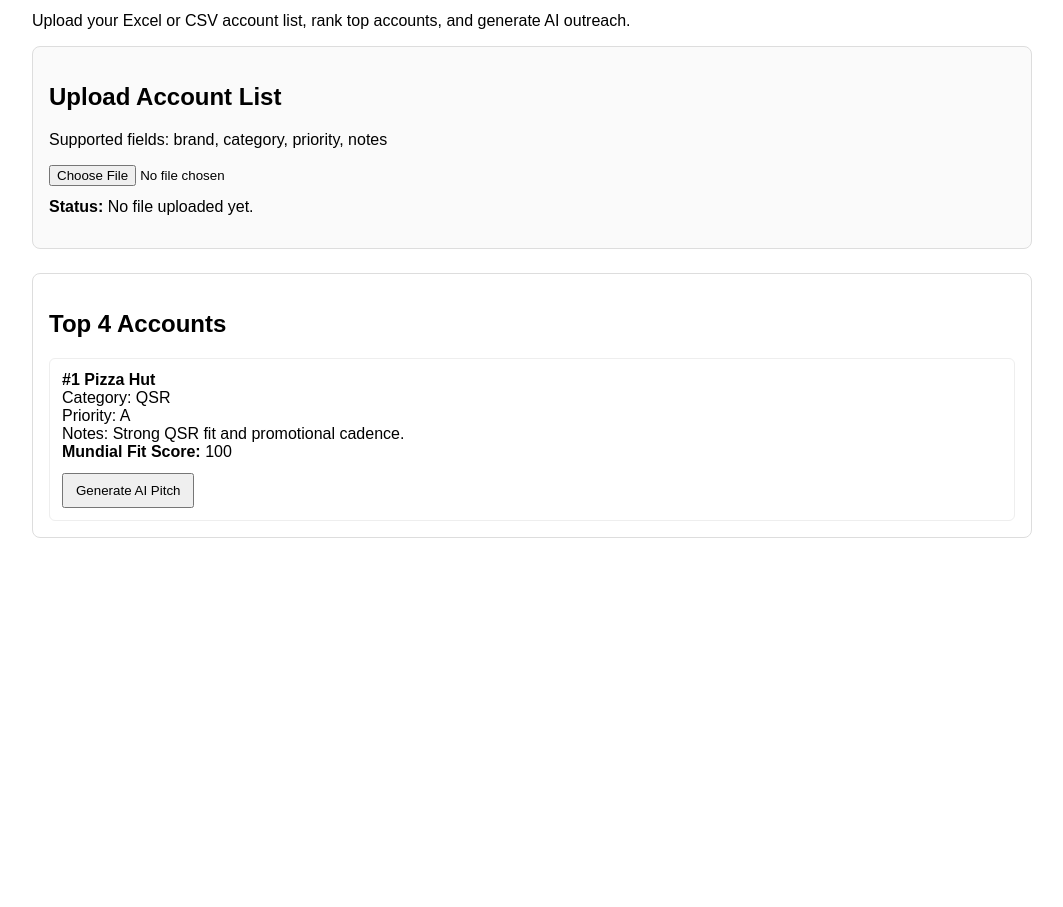
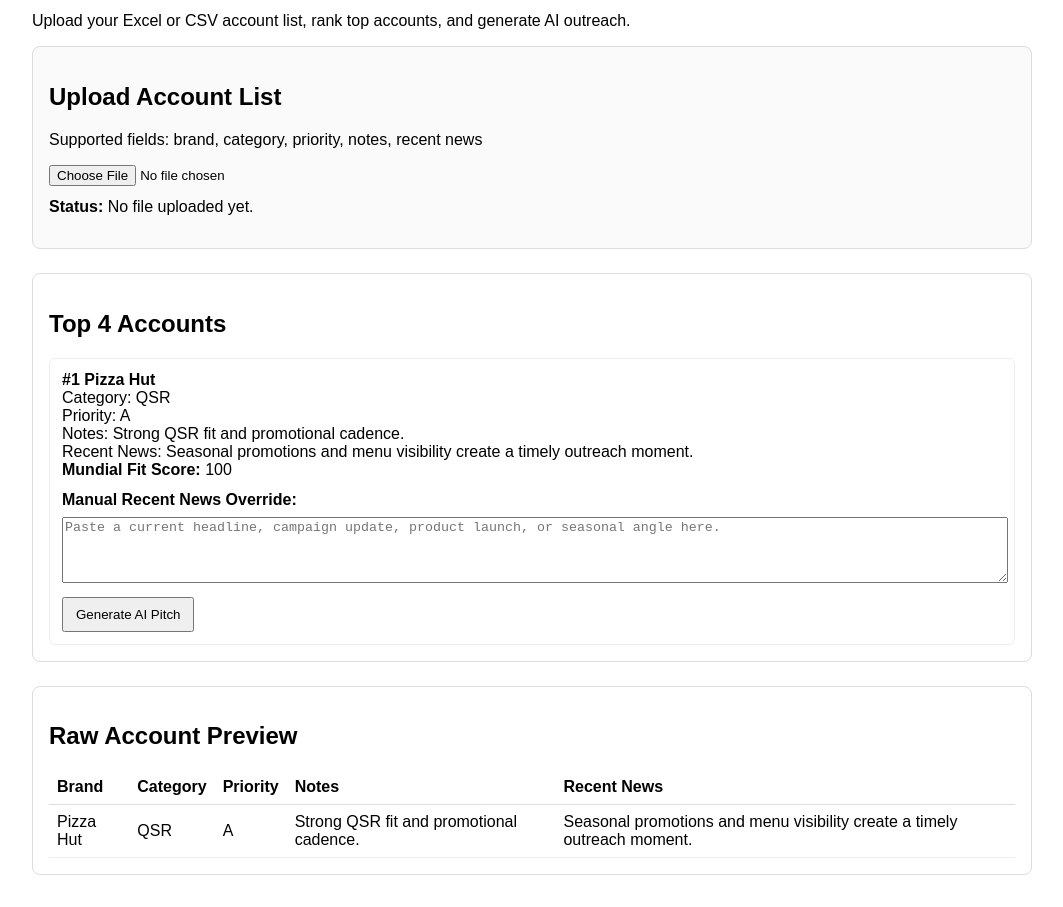
Before and after one commit to jklahre-hue/mundial-linkedin-outbound-clean-final2, a Next.js app: page / in a window 1280 px wide. Shown: the part 100-1007 px from the top of the page, without its empty margins (108-1171 px from the left). Before the commit the page ends 800 px from the top, so only its background shows below. Built offline with nearby package versions, Linux system fonts and the light colour scheme.

Commit message:
replace page.js with recent news version
Added recent news field to account handling and UI.

```diff
--- a/app/page.js
+++ b/app/page.js
@@ -52,6 +52,13 @@
       row["sales notes"] ||
       ""
     ).trim(),
+    recent_news: String(
+      row["recent news"] ||
+      row.news ||
+      row.headline ||
+      row["latest news"] ||
+      ""
+    ).trim(),
   }
 }
 
@@ -62,11 +69,13 @@
       category: "QSR",
       priority: "A",
       notes: "Strong QSR fit and promotional cadence.",
+      recent_news: "Seasonal promotions and menu visibility create a timely outreach moment.",
     },
   ])
   const [uploadMessage, setUploadMessage] = useState("No file uploaded yet.")
   const [pitches, setPitches] = useState({})
   const [loadingBrand, setLoadingBrand] = useState("")
+  const [manualNews, setManualNews] = useState({})
 
   async function handleFileUpload(file) {
     if (!file) return
@@ -110,7 +119,10 @@
         headers: {
           "Content-Type": "application/json"
         },
-        body: JSON.stringify(account)
+        body: JSON.stringify({
+          ...account,
+          recent_news: manualNews[account.brand] || account.recent_news || ""
+        })
       })
 
       const data = await res.json()
@@ -206,7 +218,7 @@
         }}
       >
         <h2>Upload Account List</h2>
-        <p style={{ marginTop: 0 }}>Supported fields: brand, category, priority, notes</p>
+        <p style={{ marginTop: 0 }}>Supported fields: brand, category, priority, notes, recent news</p>
         <input
           type="file"
           accept=".csv,.xlsx,.xls"
@@ -241,9 +253,25 @@
               <div>Category: {account.category || "—"}</div>
               <div>Priority: {account.priority || "—"}</div>
               <div>Notes: {account.notes || "—"}</div>
+              <div>Recent News: {account.recent_news || "—"}</div>
               <div><strong>Mundial Fit Score:</strong> {account.score}</div>
 
               <div style={{ marginTop: 12 }}>
+                <div style={{ marginBottom: 8 }}>
+                  <strong>Manual Recent News Override:</strong>
+                </div>
+                <textarea
+                  value={manualNews[account.brand] || ""}
+                  onChange={(e) =>
+                    setManualNews((prev) => ({
+                      ...prev,
+                      [account.brand]: e.target.value
+                    }))
+                  }
+                  placeholder="Paste a current headline, campaign update, product launch, or seasonal angle here."
+                  rows={4}
+                  style={{ width: "100%", marginBottom: 10 }}
+                />
                 <button
                   onClick={() => generatePitch(account)}
                   style={{ padding: "8px 12px" }}
@@ -264,6 +292,40 @@
           ))
         )}
       </div>
+
+      <div
+        style={{
+          border: "1px solid #ddd",
+          borderRadius: 8,
+          padding: 16,
+        }}
+      >
+        <h2>Raw Account Preview</h2>
+        <div style={{ overflowX: "auto" }}>
+          <table style={{ width: "100%", borderCollapse: "collapse" }}>
+            <thead>
+              <tr>
+                <th style={{ textAlign: "left", borderBottom: "1px solid #ddd", padding: 8 }}>Brand</th>
+                <th style={{ textAlign: "left", borderBottom: "1px solid #ddd", padding: 8 }}>Category</th>
+                <th style={{ textAlign: "left", borderBottom: "1px solid #ddd", padding: 8 }}>Priority</th>
+                <th style={{ textAlign: "left", borderBottom: "1px solid #ddd", padding: 8 }}>Notes</th>
+                <th style={{ textAlign: "left", borderBottom: "1px solid #ddd", padding: 8 }}>Recent News</th>
+              </tr>
+            </thead>
+            <tbody>
+              {accounts.map((account, i) => (
+                <tr key={`${account.brand}-${i}`}>
+                  <td style={{ borderBottom: "1px solid #eee", padding: 8 }}>{account.brand}</td>
+                  <td style={{ borderBottom: "1px solid #eee", padding: 8 }}>{account.category}</td>
+                  <td style={{ borderBottom: "1px solid #eee", padding: 8 }}>{account.priority}</td>
+                  <td style={{ borderBottom: "1px solid #eee", padding: 8 }}>{account.notes}</td>
+                  <td style={{ borderBottom: "1px solid #eee", padding: 8 }}>{account.recent_news}</td>
+                </tr>
+              ))}
+            </tbody>
+          </table>
+        </div>
+      </div>
     </div>
   )
 }
```
Lines whose indentation alone changed are shown as unchanged.
